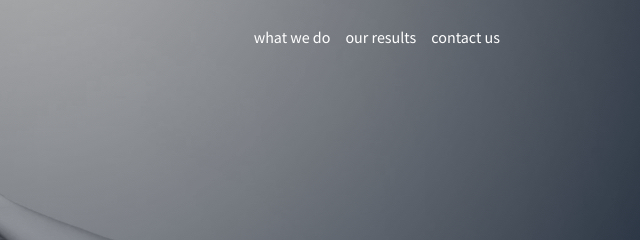
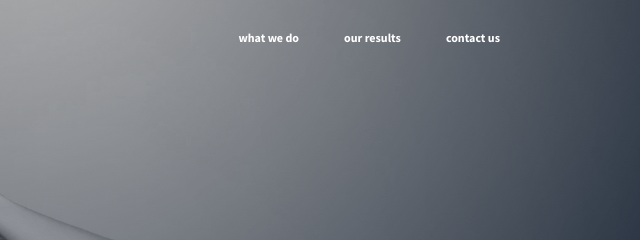
Before and after one commit to BPChance/atlas-headphones, a plain HTML site: page index.html in a window 1280 px wide. Shown: the top 240 px of the page, 640-1280 px from the left. Drawn offline with Linux system fonts and the light colour scheme.

Commit message:
desktop view for header done

```diff
--- a/styles.css
+++ b/styles.css
@@ -38,8 +38,10 @@ header {
 
 .header-links {
     display: flex;
+    font-size: 12px;
+    font-weight: bold;
     list-style: none;
-    gap: 15px;
+    gap: 45px;
 }
 
 .header-links a {
```
